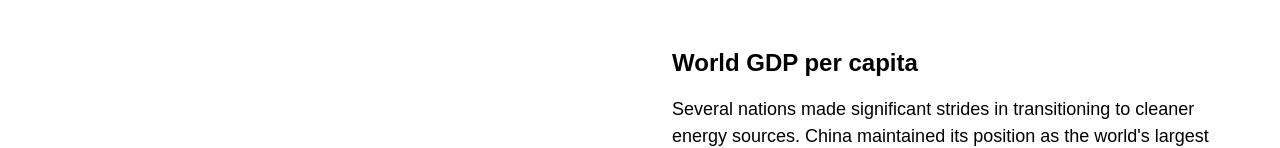
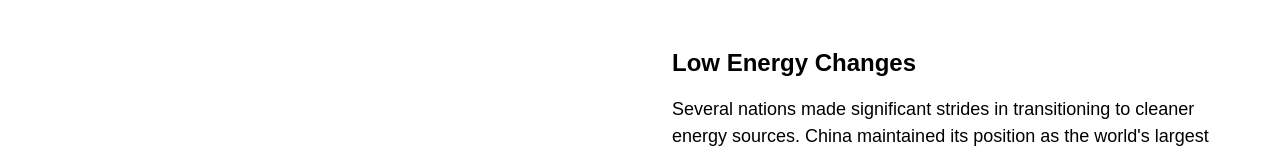
Before and after one commit to julianthong/FIT3179_A2, a plain HTML site: page index.html in a window 1280 px wide. Shown: the part 601-749 px from the top of the page. Drawn offline with nearby package versions, Linux system fonts and the light colour scheme; a script that the page names is missing.

Commit message:
change title

```diff
--- a/index.html
+++ b/index.html
@@ -91,7 +91,7 @@
         <div class="pure-u-1-2">
           <div class="l-box">
             <div class="description">
-              <h2>World GDP per capita</h2>
+              <h2>Low Energy Changes</h2>
               <p class="text-para">
                 Several nations made significant
                 strides in transitioning to cleaner energy sources. China
```
